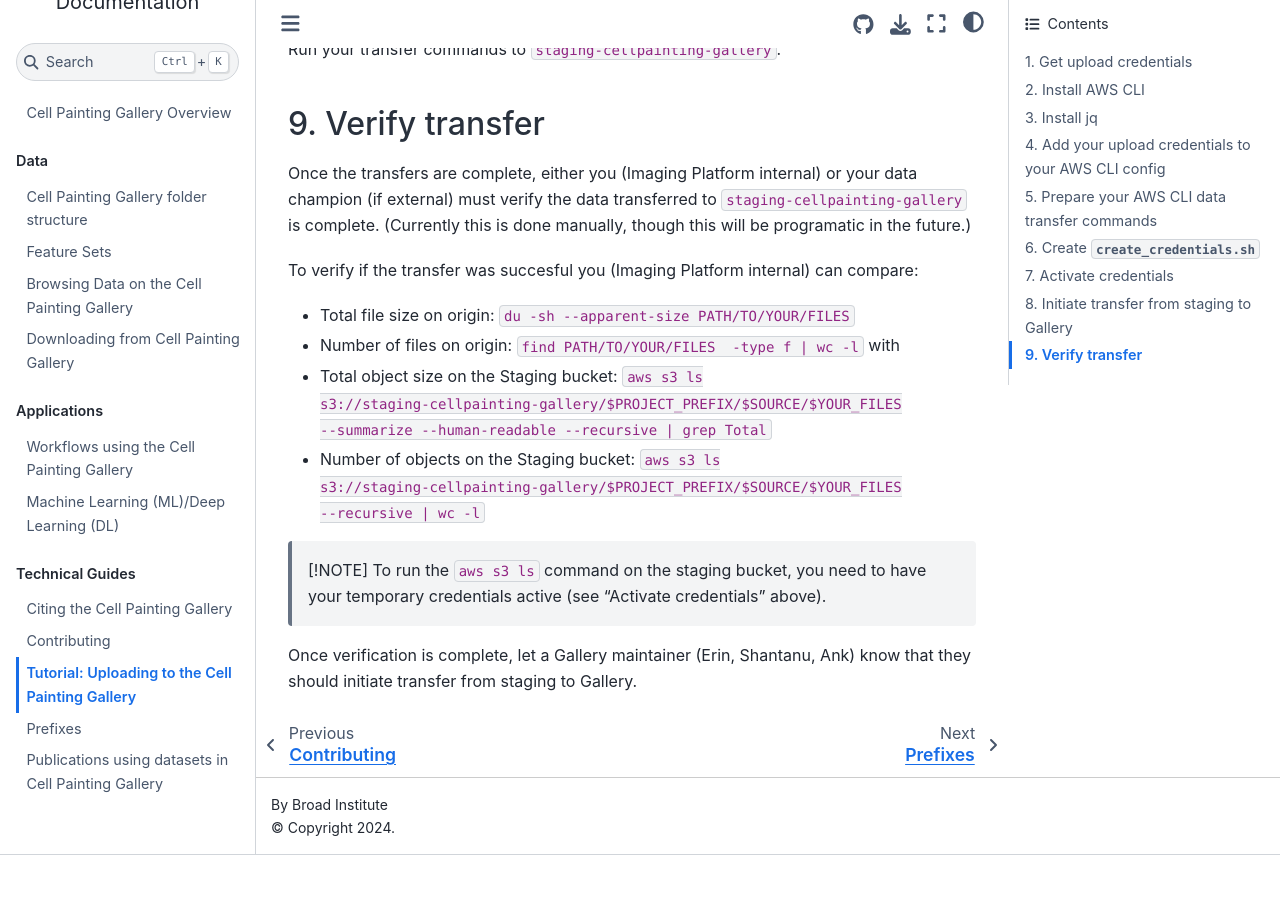
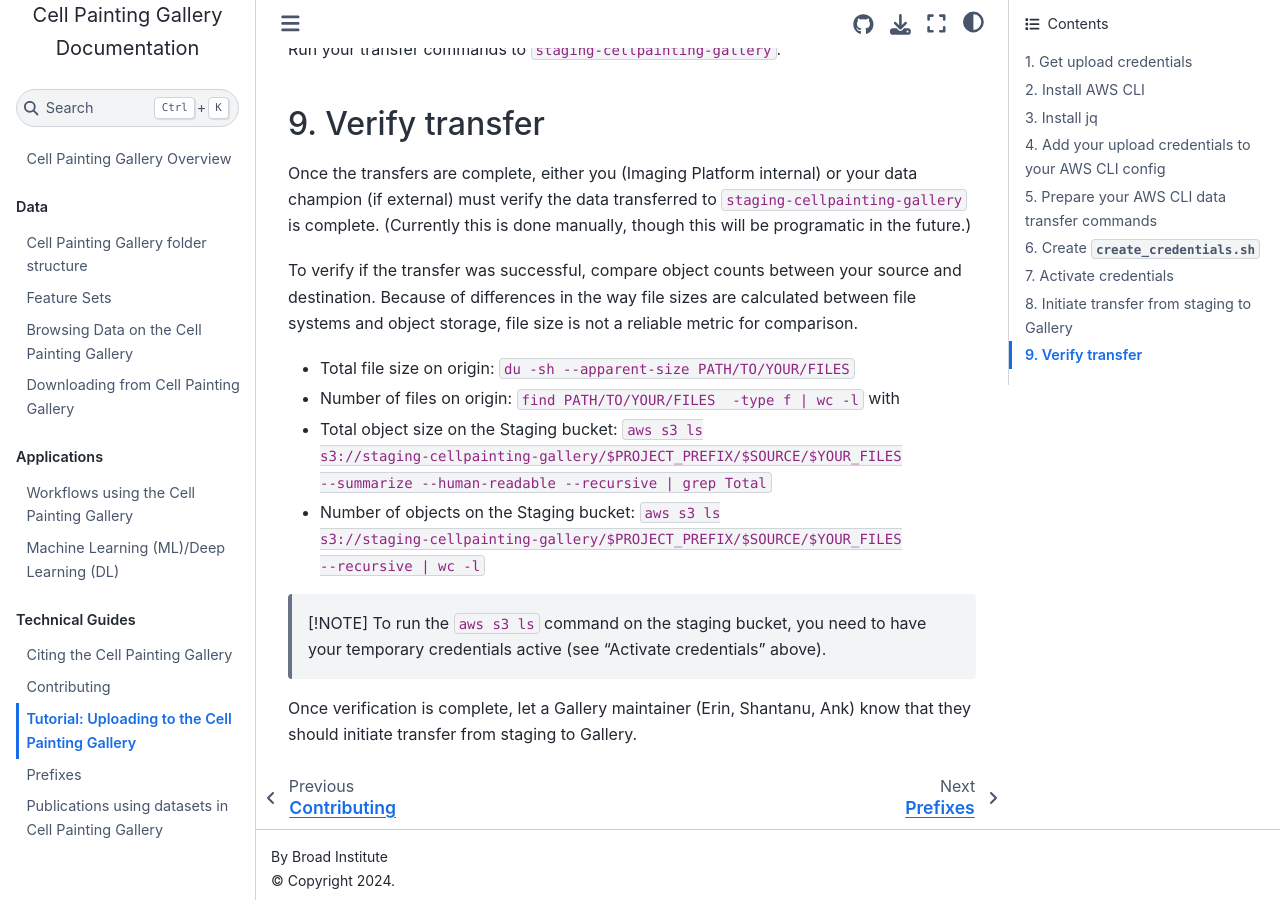
Before and after one commit to broadinstitute/cellpainting-gallery, a Jupyter Book: the page built from documentation/uploading_to_cpg.md, in a window 1280 px wide and 900 px high, scrolled down 3359 px. Built offline with Jupyter Book 1.0.4 settings and Sphinx 7.4.7 and the Sphinx Book theme 1.1.4, drawn with Linux system fonts in a browser that asks for light colours; before the commit the page ends 4214 px from its top, so only the background shows below that.

Commit message:
Update documentation/uploading_to_cpg.md
Co-authored-by: Erin Weisbart <54687786+ErinWeisbart@users.noreply.github.com>

```diff
--- a/documentation/uploading_to_cpg.md
+++ b/documentation/uploading_to_cpg.md
@@ -106,7 +106,8 @@
 Once the transfers are complete, either you (Imaging Platform internal) or your data champion (if external) must verify the data transferred to `staging-cellpainting-gallery` is complete.
 (Currently this is done manually, though this will be programatic in the future.)
 
-To verify if the transfer was succesful you (Imaging Platform internal) can compare:
+To verify if the transfer was successful, compare object counts between your source and destination.
+Because of differences in the way file sizes are calculated between file systems and object storage, file size is not a reliable metric for comparison.
 - Total file size on origin: `du -sh --apparent-size PATH/TO/YOUR/FILES`
 - Number of files on origin: `find PATH/TO/YOUR/FILES  -type f | wc -l`
 with
```
